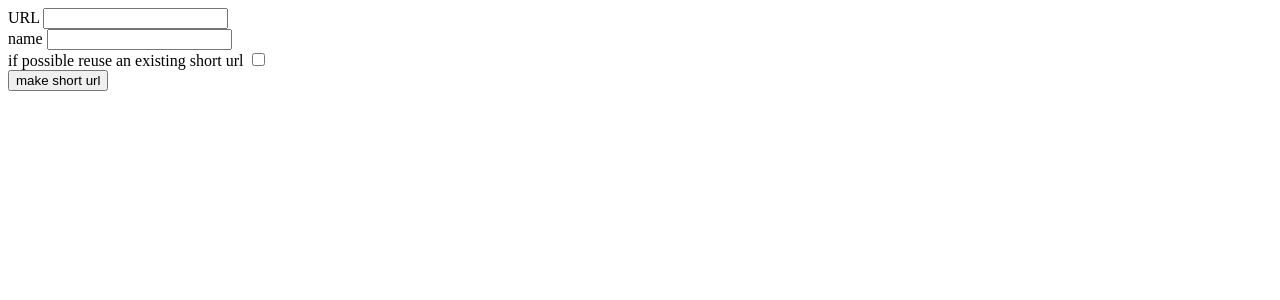
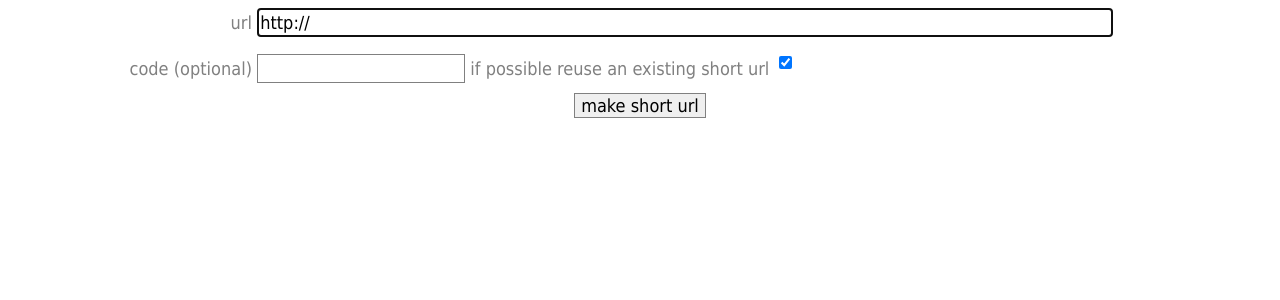
Before and after one commit to develer-staff/shorturl, a Python web app: template templates/root.html in a window 1280 px wide. Shown: the top 300 px of the page. Run offline with Jinja, Linux system fonts and the light colour scheme; the template is opened without the code that fills it, so the values that code supplies are empty; some libraries are stand-ins or nearby versions.

Commit message:
styili e js

```diff
--- a/templates/root.html
+++ b/templates/root.html
@@ -3,23 +3,110 @@
 <head>
     <meta http-equiv="Content-Type" content="text/html; charset=utf-8" />
     <title>dvlr.it - url shortening service</title>
+    <script type="text/javascript" src="http://ajax.googleapis.com/ajax/libs/jquery/1.3.2/jquery.min.js"></script>
+    <style type="text/css">
+    body {
+        background: white;
+        color: gray;
+        font-family: tahoma, helvetica, sans-serif;
+        font-style: normal;
+        font-size: 18px;
+    }
+    input {
+        height: 25px;
+        border: 1px solid gray;
+        font-family: tahoma, helvetica, sans-serif;
+        font-style: normal;
+        font-size: 18px;
+    }
+    form {
+        width: 1024px;
+        margin: 0 auto;
+    }
+    form > div {
+        margin-bottom: 10px;
+    }
+    label {
+        display: inline-block;
+        text-align: right;
+        width: 124px;
+    }
+    #url {
+        width: 850px;
+    }
+    #row-optional div {
+        display: inline;
+    }
+    #col-reuse label {
+        width: auto;
+    }
+    #row-controls {
+        text-align: center;
+    }
+    #error {
+        color: red;
+    }
+    </style>
+    <script type="text/javascript">//<![CDATA[
+    $(function() {
+        $('#url').focus();
+        $('input[type=submit]').click(function(e) {
+            e.preventDefault();
+            var data = {
+                url: $('#url').val(),
+                name: $('#name').val(),
+                reuse: $('#reuse').attr('checked') ? '1': ''
+            }
+            $.ajax({
+                url: '.',
+                type: 'POST',
+                data: data,
+                error: function(xhr, textStatus, errorThrown) {
+                    $('#error').remove();
+                    $('#result').remove();
+                    $('<div id="error"></div>').appendTo($('form'));
+                    var msg = 'error';
+                    switch(xhr.responseText) {
+                        case 'invalid request':
+                            msg = 'invalid url';
+                            break;
+                        case 'name already used':
+                            msg = 'duplicate code';
+                            break;
+                    }
+                    $('#error').text('error: ' + msg);
+                },
+                success: function(data, textStatus, xhr) {
+                    $('#error').remove();
+                    $('#result').remove();
+                    $('<div id="result">The short url: <a href="#"></a></div>').appendTo($('form'));
+                    var url = 'http://dvlr.it/' + data;
+                    $('#result a').text(url).attr('href', url);
+                }
+            });
+        })
+    });
+    //]]></script>
 </head>
 <body>
-    <form action="." method="POST">
-        <div>
-            <label for="url">URL</label>
-            <input type="text" id="url" name="url" value="" />
+    <form action="." method="post">
+        <div id="row-url">
+            <label for="url">url</label>
+            <input type="text" id="url" name="url" value="http://" />
         </div>
-        <div>
-            <label for="name">name</label>
-            <input type="text" id="name" name="name" maxlength="6" value="" />
+        <div id="row-optional">
+            <div id="col-code">
+                <label for="name">code (optional)</label>
+                <input type="text" id="name" name="name" maxlength="6" value="" />
+            </div>
+            <div id="col-reuse">
+                <label for="reuse">if possible reuse an existing short url</label>
+                <input type="checkbox" id="reuse" name="reuse" value="1" checked="checked" />
+            </div>
         </div>
-        <div>
-            <label for="reuse">if possible reuse an existing short url</label>
-            <input type="checkbox" id="reuse" name="reuse" value="1" />
-        </div>
-        <div>
+        <div id="row-controls">
             <input type="submit" value="make short url" />
         </div>
     </form>
 </body>
+</html>
```
